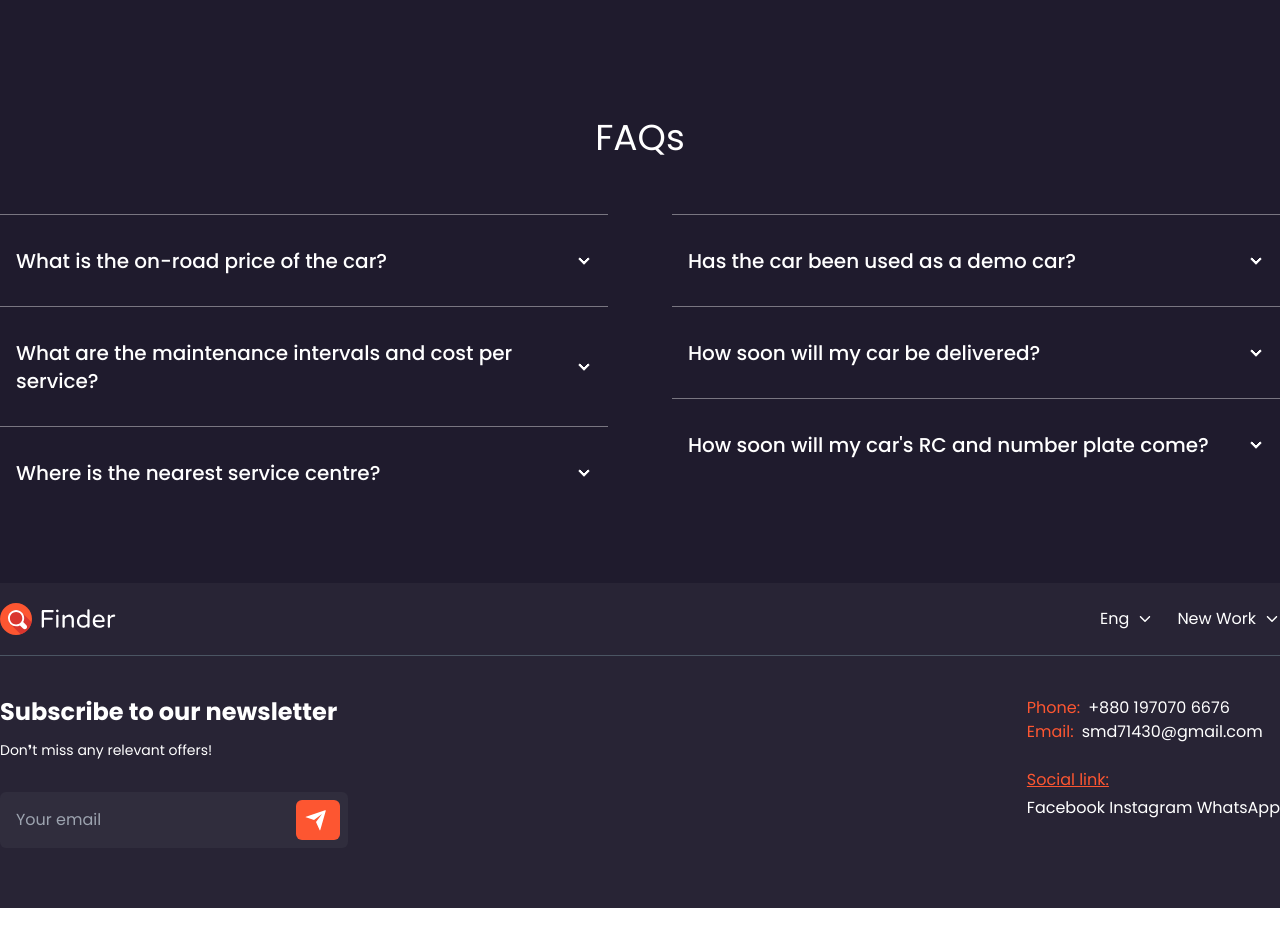
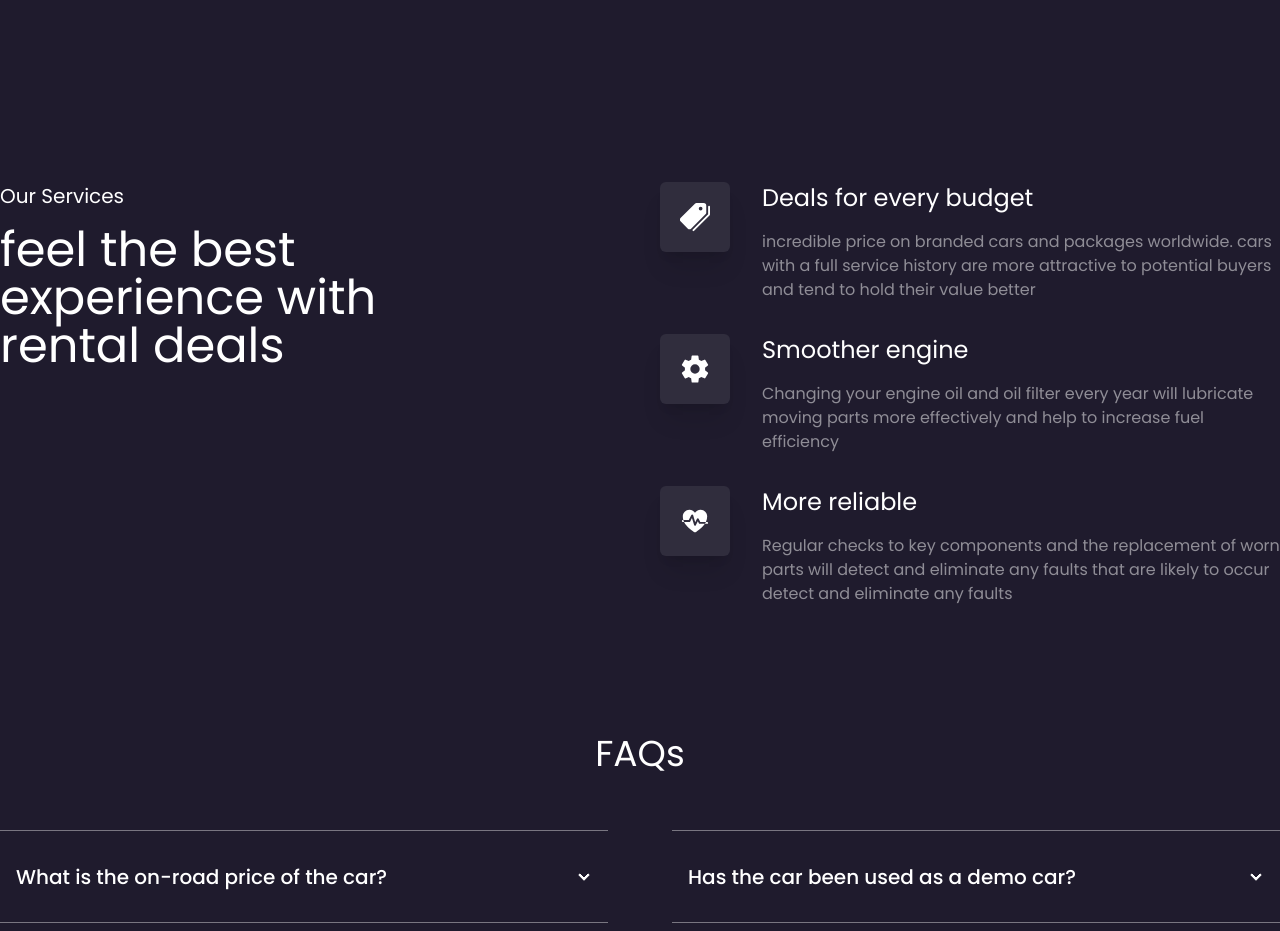
Before and after one commit to sabbirsami/automotive-client-site, a React (Vite) app: page / in a window 1280 px wide. Shown: the part 954-1885 px from the top of the page. Before the commit the page ends 1862 px from the top, so only its background shows below. Built offline with nearby package versions, Linux system fonts and the light colour scheme; no server answers.

Commit message:
create service section

```diff
--- a/src/components/home/Home.jsx
+++ b/src/components/home/Home.jsx
@@ -1,12 +1,14 @@
 import Brands from "./Brands";
 import Banner from "./Banner";
 import FnQ from "./FnQ";
+import Service from "./Service";
 
 const Home = () => {
     return (
         <div>
             <Banner />
             <Brands />
+            <Service />
             <FnQ />
         </div>
     );
--- /dev/null
+++ b/src/components/home/Service.jsx
@@ -0,0 +1,74 @@
+import { IoPricetags, IoSettingsSharp, IoFitness } from "react-icons/io5";
+
+const Service = () => {
+    return (
+        <div>
+            <div className="container-lg pt-16 pb-32">
+                <div className="grid grid-cols-6 gap-10">
+                    <div className="col-span-2">
+                        {/* <img src={serviceCar} alt="" /> */}
+                        <h6 className="text-xl pb-4">Our Services</h6>
+                        <h1 className="text-5xl">
+                            feel the best experience with rental deals
+                        </h1>
+                    </div>
+                    <div className="col-span-1"></div>
+                    <div className="col-span-3">
+                        <div className=" flex gap-8 ">
+                            <div className="">
+                                <div className="p-5 bg-[#302D3D] shadow-xl  inline-block rounded-md">
+                                    <IoPricetags className="text-3xl"></IoPricetags>
+                                </div>
+                            </div>
+                            <div className="">
+                                <h2 className="text-2xl">
+                                    Deals for every budget
+                                </h2>
+                                <p className="text-base text-white/50 pt-4">
+                                    incredible price on branded cars and
+                                    packages worldwide. cars with a full service
+                                    history are more attractive to potential
+                                    buyers and tend to hold their value better
+                                </p>
+                            </div>
+                        </div>
+                        <div className=" flex gap-8 pt-8">
+                            <div className="">
+                                <div className="p-5 bg-[#302D3D] shadow-xl inline-block rounded-md">
+                                    <IoSettingsSharp className="text-3xl"></IoSettingsSharp>
+                                </div>
+                            </div>
+                            <div className="">
+                                <h2 className="text-2xl">Smoother engine</h2>
+                                <p className="text-base text-white/50 pt-4">
+                                    Changing your engine oil and oil filter
+                                    every year will lubricate moving parts more
+                                    effectively and help to increase fuel
+                                    efficiency
+                                </p>
+                            </div>
+                        </div>
+                        <div className=" flex gap-8 pt-8">
+                            <div className="">
+                                <div className="p-5 bg-[#302D3D] shadow-xl inline-block rounded-md">
+                                    <IoFitness className="text-3xl"></IoFitness>
+                                </div>
+                            </div>
+                            <div className="">
+                                <h2 className="text-2xl">More reliable</h2>
+                                <p className="text-base text-white/50 pt-4">
+                                    Regular checks to key components and the
+                                    replacement of worn parts will detect and
+                                    eliminate any faults that are likely to
+                                    occur detect and eliminate any faults
+                                </p>
+                            </div>
+                        </div>
+                    </div>
+                </div>
+            </div>
+        </div>
+    );
+};
+
+export default Service;
```
Also changed, not shown: src/assets/service.png (added).
